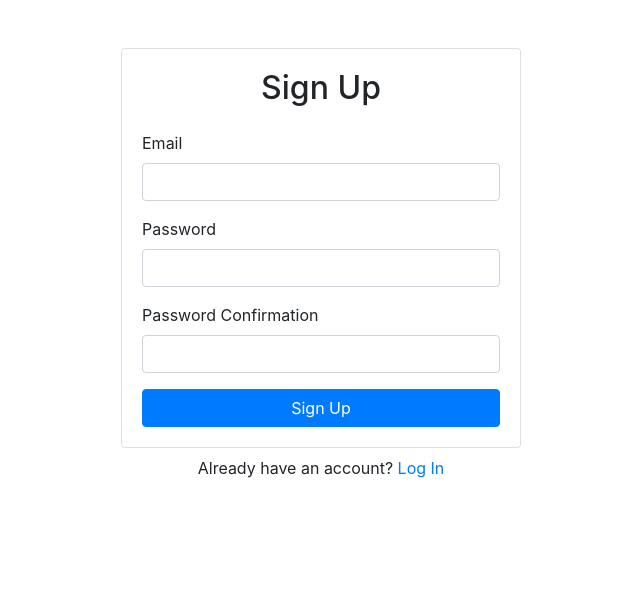
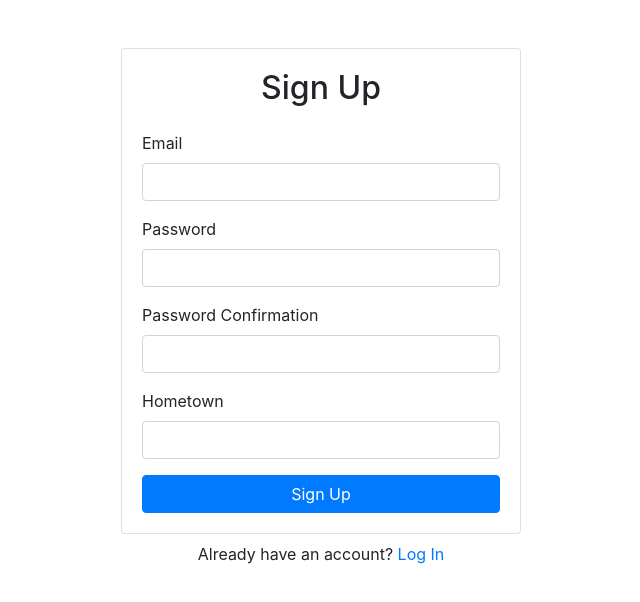
Before and after one commit to connor-giles/raincheck, a React (Create React App) app: page /signup in a window 1280 px wide. Shown: the top 602 px of the page, without its empty margins (319-959 px from the left). Built offline with nearby package versions, Linux system fonts and the light colour scheme; no server answers.

Commit message:
added hometown signup functionality

```diff
--- a/src/components/Signup.js
+++ b/src/components/Signup.js
@@ -2,13 +2,13 @@ import React, {useRef, useState } from 'react'
 import { Card, Form, Button, Container, Alert } from 'react-bootstrap'
 import { useAuth } from '../contexts/AuthContext.js'
 import { Link, useHistory } from "react-router-dom"
-//import { db, auth } from '../firebase.js'
 
 export default function Signup() {
 
     const emailRef = useRef()
     const passwordRef = useRef()
     const passwordConfirmRef = useRef()
+    const homeTownRef = useRef()
     const { signup } = useAuth()
     const[error, setError] = useState('')
     const[loading, setLoading] = useState(false)
@@ -27,7 +27,7 @@ export default function Signup() {
         try {
             setError('')
             setLoading(true)
-            await signup(emailRef.current.value, passwordRef.current.value)
+            await signup(emailRef.current.value, passwordRef.current.value, homeTownRef.current.value)
             history.push('/userdashboard')
         } catch {
             setError('Failed to create an account')
@@ -57,6 +57,10 @@ export default function Signup() {
                                         <Form.Label>Password Confirmation</Form.Label>
                                         <Form.Control type="password" ref={passwordConfirmRef} required />
                                     </Form.Group>
+                                    <Form.Group id="email">
+                                        <Form.Label>Hometown</Form.Label>
+                                        <Form.Control type="hometown" ref={homeTownRef} required />
+                                    </Form.Group>
                                     <Button disabled={loading} className="w-100"type="submit">
                                         Sign Up
                                     </Button>
--- a/src/contexts/AuthContext.js
+++ b/src/contexts/AuthContext.js
@@ -16,17 +16,16 @@ export function AuthProvider({ children }) {
     const [loading, setLoading] = useState(true)
 
     //creates a user based on their username and passsword to store into firebase
-    function signup(email, password) {
+    function signup(email, password, hometown) {
         return auth.createUserWithEmailAndPassword(email, password)
         .then(async function(data){
 
-            console.log(data, "Check")
-            helperFunctions.firestoreFunctions("create_new_user", data)
+            var userData = {
+                data: data,
+                userHometown: hometown
+            }
 
-
-
-            // // How to add new document
-            // await db.collection('users').doc(data.user.uid).set(userData)
+            helperFunctions.firestoreFunctions("create_new_user", userData)
 
             // // How to add new subcollection
             // await db.collection('users').doc(data.user.uid).collection("userEvents").add({
--- a/src/firebase.js
+++ b/src/firebase.js
@@ -18,13 +18,15 @@ export const db = firebase.firestore()
 
 const helperFunctions = {
     firestoreFunctions: async function (nameOfFunction, data) {
-        var userData = {
-            homeTown: "",
+
+        var userInfo = {
+            homeTown: data.userHometown
         }
 
         switch(nameOfFunction){
+            //adds user to the db and updates their hometown based on what they input
             case "create_new_user":
-                await db.collection('users').doc(data.user.uid).set(userData)
+                await db.collection('users').doc(data.data.user.uid).set(userInfo)
                 break;
 
             default:
```
